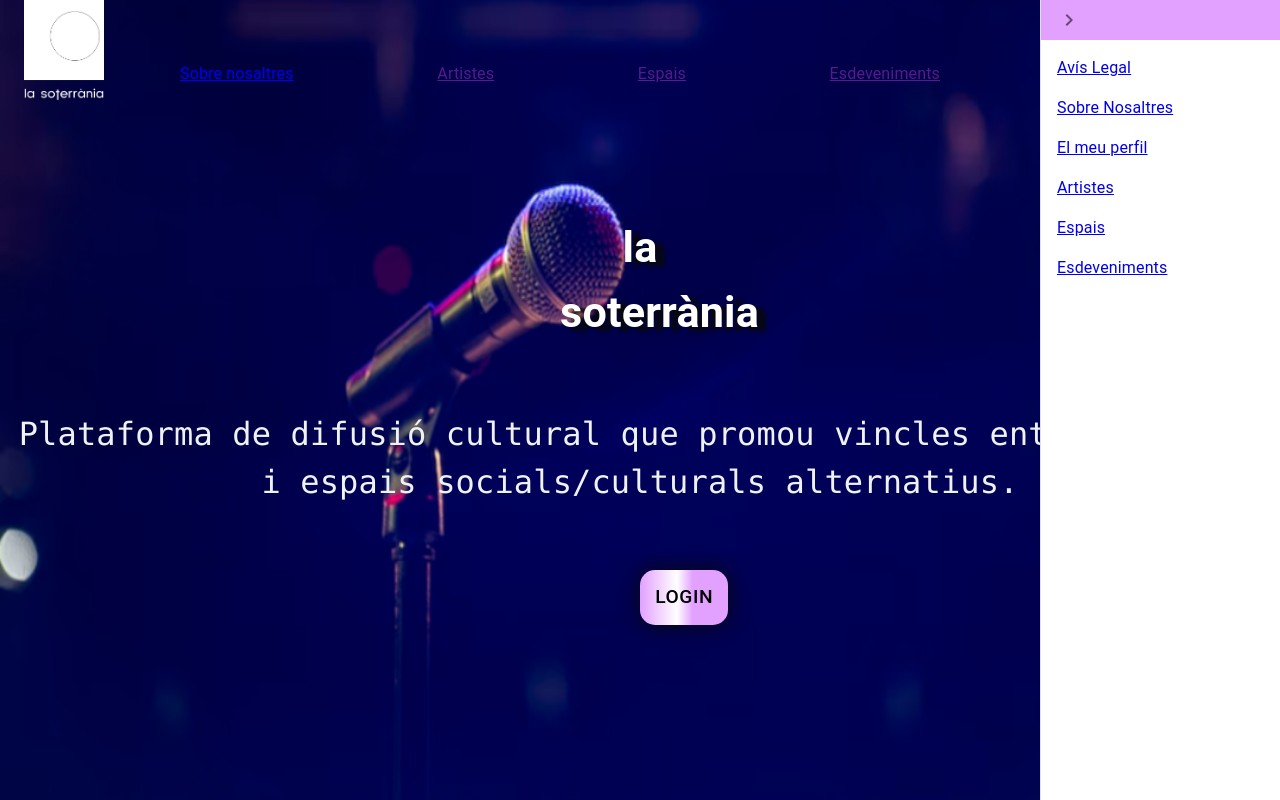
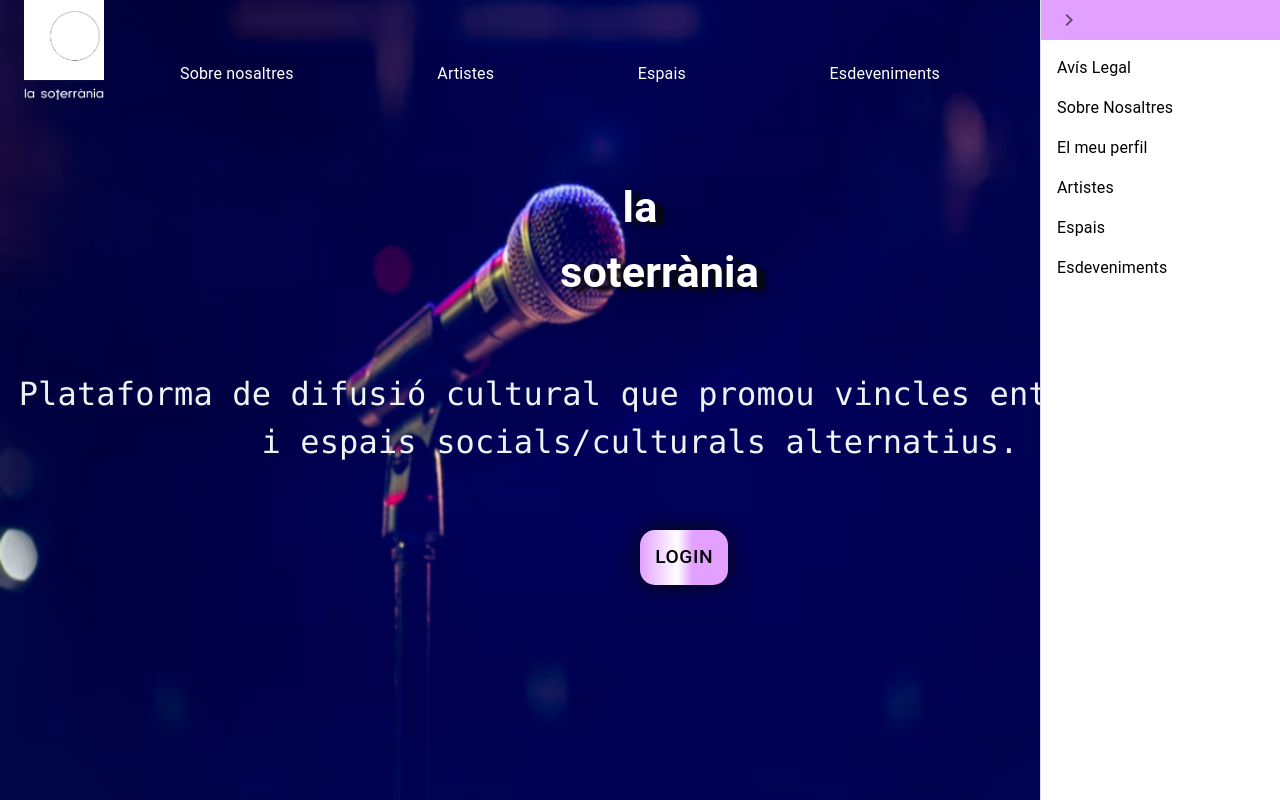
Before and after one commit to soterraniaBcn/la-soterrania, a React (Create React App) app in the folder client/: page / in a window 1280 px wide. Both pictures are taken after a click on the button "open drawer". Built offline with nearby package versions, Linux system fonts and the light colour scheme.

Commit message:
#1,#2 cambios de menu

```diff
--- a/client/src/App.css
+++ b/client/src/App.css
@@ -7,6 +7,7 @@ body{
 
 .menu-container, .menu-links-container, .navbar{
   background-color: transparent !important;
+  color:white !important;
 
 }
 
@@ -14,6 +15,14 @@ p{
   font-family: Consolas;
 }
 
+.links-menu{
+color:white;
+text-decoration: none;
+}
+ .links-menu-hamburger{
+  color:black;
+  text-decoration: none;
+ }
 
 
 @media screen and (max-width: 624px){
@@ -40,7 +49,7 @@ p{
 
 /* home */
 .hero-image {
-  /* Use "linear-gradient" to add a darken background effect to the image (photographer.jpg). This will make the text easier to read */
+
   background-image: linear-gradient(rgba(0, 0, 0, 0.5), rgba(0, 0, 0, 0.5));
   height: 100vh;
   width: 100vw;
@@ -123,6 +132,9 @@ text-shadow: rgb(8, 8, 8) 0.2em 0.1em 0.1em;
 }
 
 /* homepage */
+
+
+
 .team{
   top:40px;
   margin:20px;
@@ -162,7 +174,7 @@ text-shadow: rgb(8, 8, 8) 0.2em 0.1em 0.1em;
   left: 50rem;
 }
 
-profile {
+.profile {
   color: currentcolor;
 }
 
--- a/client/src/components/Header.jsx
+++ b/client/src/components/Header.jsx
@@ -125,23 +125,23 @@ export default function Header() {
 
         <List>
 
-           <ListItemButton>
-            <a href='/avislegal'> Avís Legal</a>
+           <ListItemButton >
+            <a className='links-menu-hamburger'  href='/avislegal'> Avís Legal</a>
            </ListItemButton>
            <ListItemButton>
-           <a href='/sobrenosaltres'>Sobre Nosaltres</a>
+           <a className='links-menu-hamburger'  href='/sobrenosaltres'>Sobre Nosaltres</a>
            </ListItemButton>
            <ListItemButton>
-            <a href='/elmeuperfil'> El meu perfil</a>
+            <a className='links-menu-hamburger'   href='/elmeuperfil'> El meu perfil</a>
            </ListItemButton>
            <ListItemButton>
-            <a href='/artistes'> Artistes</a>
+            <a className='links-menu-hamburger'  href='/artistes'> Artistes</a>
            </ListItemButton>
            <ListItemButton>
-            <a href='/espais'> Espais</a>
+            <a className='links-menu-hamburger'   href='/espais'> Espais</a>
            </ListItemButton>
            <ListItemButton>
-            <a href='/esdeveniments'> Esdeveniments</a>
+            <a className='links-menu-hamburger'  href='/esdeveniments'> Esdeveniments</a>
            </ListItemButton>
 
         </List>
--- a/client/src/components/Home.jsx
+++ b/client/src/components/Home.jsx
@@ -2,7 +2,6 @@ import background5 from '../imagenes/background5.png';
 import { Grid, Container, Button,Box } from "@mui/material";
 import React from 'react';
 import { Link } from "react-router-dom";
-import Menu from "./Menu.jsx";
 import Header from "./Header.jsx";
 
 
@@ -14,7 +13,6 @@ export default function Home(){
 
        <Grid container className="padre2" style={{}}>
        <Header/>
-        <Menu/>
 
                 <img className="hero-image" src={background5} alt=""/>
 
--- a/client/src/components/Menu.jsx
+++ b/client/src/components/Menu.jsx
@@ -8,9 +8,9 @@ export default function Menu() {
       style={{
         justifyContent: "center",
         alignItems: "center",
-        backgroundColor: "red",
         height: "5vh",
         width: "100%",
+
       }}
     >
       <Grid
@@ -26,10 +26,10 @@ export default function Menu() {
           width: "50vw",
         }}
       >
-        <a href="/sobrenosaltres">Sobre nosaltres</a>
-        <a href="">Artistes</a>
-        <a href="">Espais</a>
-        <a href="">Esdeveniments</a>
+        <a className="links-menu" href="/sobrenosaltres">Sobre nosaltres</a>
+        <a className="links-menu" href="">Artistes</a>
+        <a className="links-menu" href="">Espais</a>
+        <a className="links-menu" href="">Esdeveniments</a>
       </Grid>
     </Grid>
   );
```
